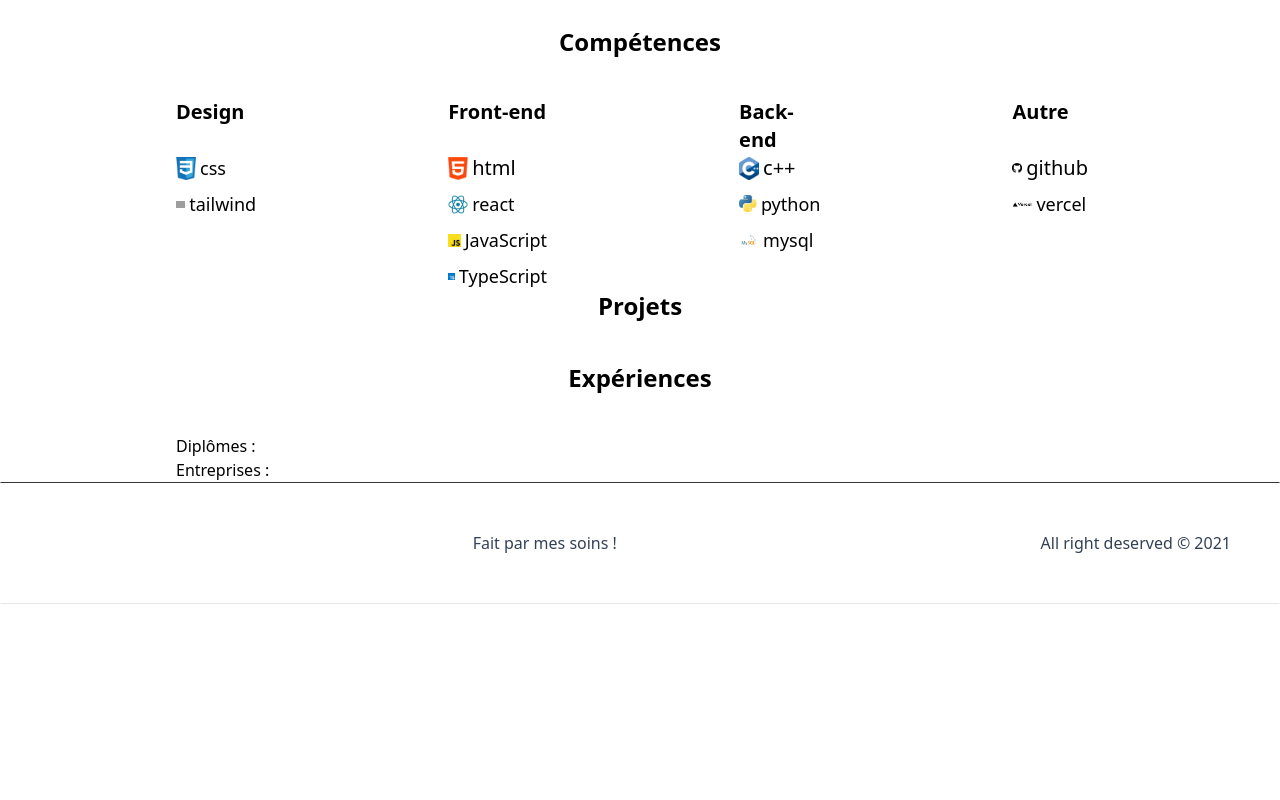
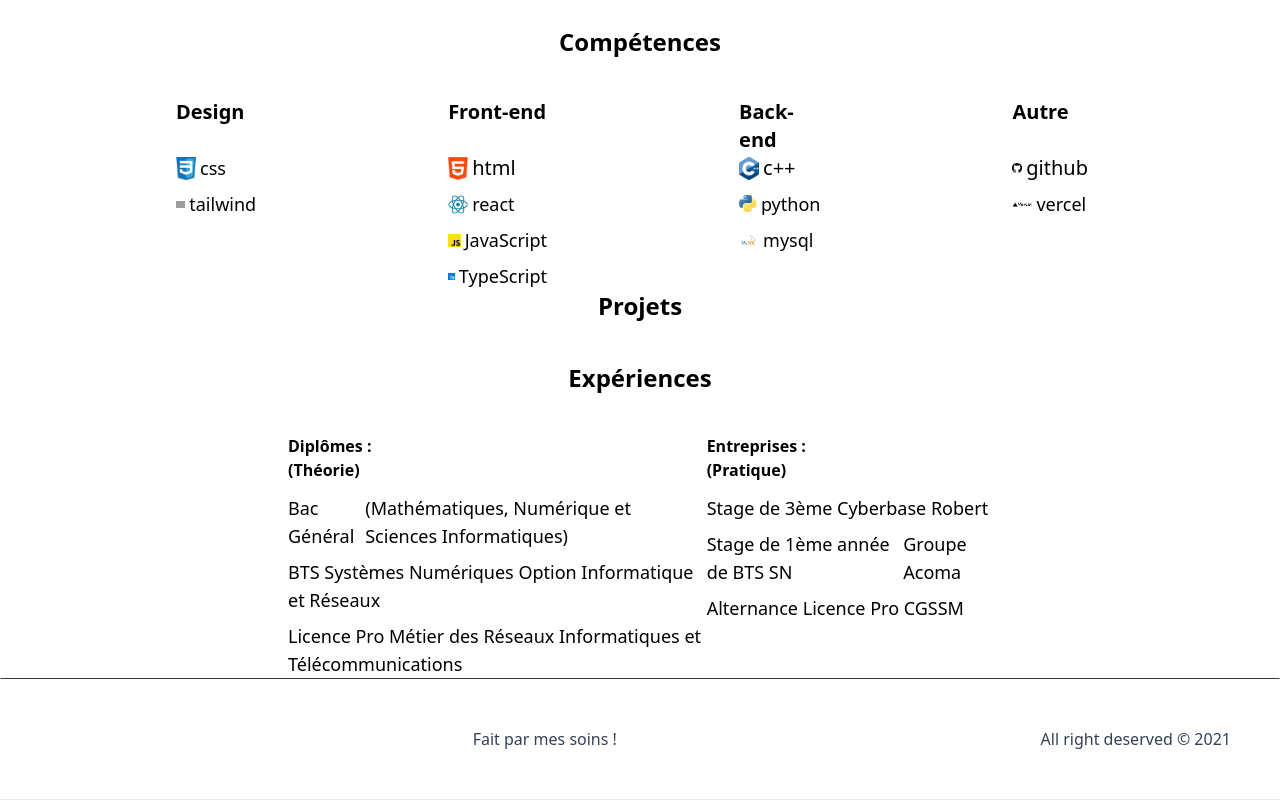
Before and after one commit to Clemenx972/sitepro, a Next.js app: page / in a window 1280 px wide. Shown: the part 396-1196 px from the top of the page. Before the commit the page ends 1000 px from the top, so only its background shows below. Built offline with nearby package versions, Linux system fonts and the light colour scheme; grey boxes are pictures that could not be loaded.

Commit message:
Fin navbar + experience

```diff
--- a/components/balises/competences.tsx
+++ b/components/balises/competences.tsx
@@ -2,6 +2,7 @@ import React, {Component} from 'react'
 const Competences = () => {
   return (
     <>
+    <section id='competences'>
     <div className="hidden sm:block w-full">
         <div className="w-full">
             <h4 className='text-2xl mb-6 sm:mb-10 text-4x1 text-center font-extrabold '>Compétences</h4>
@@ -123,7 +124,7 @@ const Competences = () => {
 
         </div>
 
-
+</section>
     </>
   )
 }
--- a/components/balises/experiences.tsx
+++ b/components/balises/experiences.tsx
@@ -2,18 +2,60 @@ import React from 'react'
 
 const Experiences = () => {
   return (
+    <><section id='experiences'>
     <div className="hidden sm:block w-full">
         <div className="w-full">
             <h4 className='mb-6 sm:mb-10 text-4x1 text-center font-extrabold text-2xl'>Expériences</h4>
-            <div className='flex justify-between'>
-            <div className='flex flex-col items-start pl-44 mr-48'>
-                <h5>Diplômes : </h5>
-                <h5>Entreprises : </h5>
+            <div className=' ml-72 mr-72 justify-between'>
+                <h5 className='flex font-bold text-1x1 justify-between'>
+                  <div>Diplômes :
+                    <div className='font-semibold'>(Théorie)</div>
+                    <ul className='flex flex-col gap-2 mt-3 font-normal'>
+                    <li className='flex items-center gap-1 text-lg'>
 
-                </div>
+                        <span className='text-1xl'>Bac Général</span>
+                        <span>(Mathématiques, Numérique et Sciences Informatiques)</span>
+                    </li>
+
+                    <li className='flex items-center gap-1 text-lg'>
+
+                        <span className='text-1xl'>BTS Systèmes Numériques Option Informatique et Réseaux</span>
+                    </li>
+
+                    <li className='flex items-center gap-1 text-lg'>
+
+                        <span className='text-1xl'>Licence Pro Métier des Réseaux Informatiques et Télécommunications</span>
+                    </li>
+                </ul></div>
+                  <div>Entreprises :
+                    <div className='font-semibold'>(Pratique)</div>
+                    <ul className='flex flex-col gap-2 mt-3 font-normal'>
+                    <li className='flex items-center gap-1 text-lg'>
+
+                        <span className='text-1xl'>Stage de 3ème <a href = 'https://www.villes-internet.net/structs/57425fa3218c78dd964b4195'>Cyberbase Robert</a></span>
+                    </li>
+
+                    <li className='flex items-center gap-1 text-lg'>
+
+                        <span className='text-1xl'>Stage de 1ème année de BTS SN</span>
+                        <span><a href='https://groupe-acoma.com'>Groupe Acoma</a></span>
+                    </li>
+
+                    <li className='flex items-center gap-1 text-lg'>
+
+                        <span className='text-1xl'>Alternance Licence Pro <a href='https://www.cgss-martinique.fr'>CGSSM</a></span>
+
+                    </li>
+                    </ul>
+                  </div>
+                </h5>
+
+
             </div>
         </div>
     </div>
+    </section>
+    </>
   )
 }
 
--- a/components/balises/navbar-section.tsx
+++ b/components/balises/navbar-section.tsx
@@ -11,10 +11,10 @@ import Image from "next/image";
 import Competences from "./competences";
 
 const navigation = [
-    { name: 'Accueil', href: 'localhost:3000'},
-    { name: 'Compétences', href: 'localhost:3000'},
-    { name: 'Projets', href: 'localhost:3000'},
-    { name: 'Expériences', href: 'localhost:3000'},
+    { name: 'Accueil', href: '/'},
+    { name: 'Compétences', href: '#competences'},
+    { name: 'Projets', href: '#projets'},
+    { name: 'Expériences', href: '#experiences'},
     { name: 'Bons Plans', href: 'bons_plans'},
     // { name: <Image src={GithubIcon} alt="Github Icon"/>, href: 'https://github.com/Hezaerd '},
 ];
--- a/components/balises/presentation.tsx
+++ b/components/balises/presentation.tsx
@@ -1,5 +1,4 @@
 import React from 'react'
-
 const Presentation = () => {
   return (
     <div>
@@ -7,8 +6,8 @@ const Presentation = () => {
 
             <h1>Steven Etienne</h1>
             <h2>Etudiant Cybersécurité </h2>
-            <h3><button><a href="@/cv/CV_STEVEN_ETIENNE.pdf" download="CV_STEVEN_ETIENNE.pdf">Télécharger CV</a></button>
-            <button>Contacte Moi</button></h3>
+            <h3> <a href='https://github.com/Clemenx972/sitepro/blob/main/cv/CV_STEVEN_ETIENNE.pdf' download="CV_STEVEN_ETIENNE.pdf" target="_blank" rel="noreferrer"> <button>Télécharger CV</button> </a>
+            <button>Contactez Moi</button></h3>
             {/* ajoute une photo sale chien */}
     </div>
   )
--- a/components/balises/projets.tsx
+++ b/components/balises/projets.tsx
@@ -2,6 +2,7 @@ import React from 'react'
 
 const Projets = () => {
   return (
+    <><section id='projets'>
     <div className="hidden sm:block w-full">
         <div className="w-full">
             <h4 className='mb-6 sm:mb-10 text-4x1 text-center font-extrabold text-2xl'>Projets</h4>
@@ -14,6 +15,8 @@ const Projets = () => {
             </div>
         </div>
     </div>
+
+    </section></>
   )
 }
 
--- a/package.json
+++ b/package.json
@@ -10,6 +10,7 @@
   },
   "dependencies": {
     "@heroicons/react": "^2.0.18",
+    "framer-motion": "^10.16.16",
     "next": "14.0.3",
     "react": "^18",
     "react-dom": "^18",
```
Also changed, not shown: 1 other file (tests, documents, lock files or other folders).
